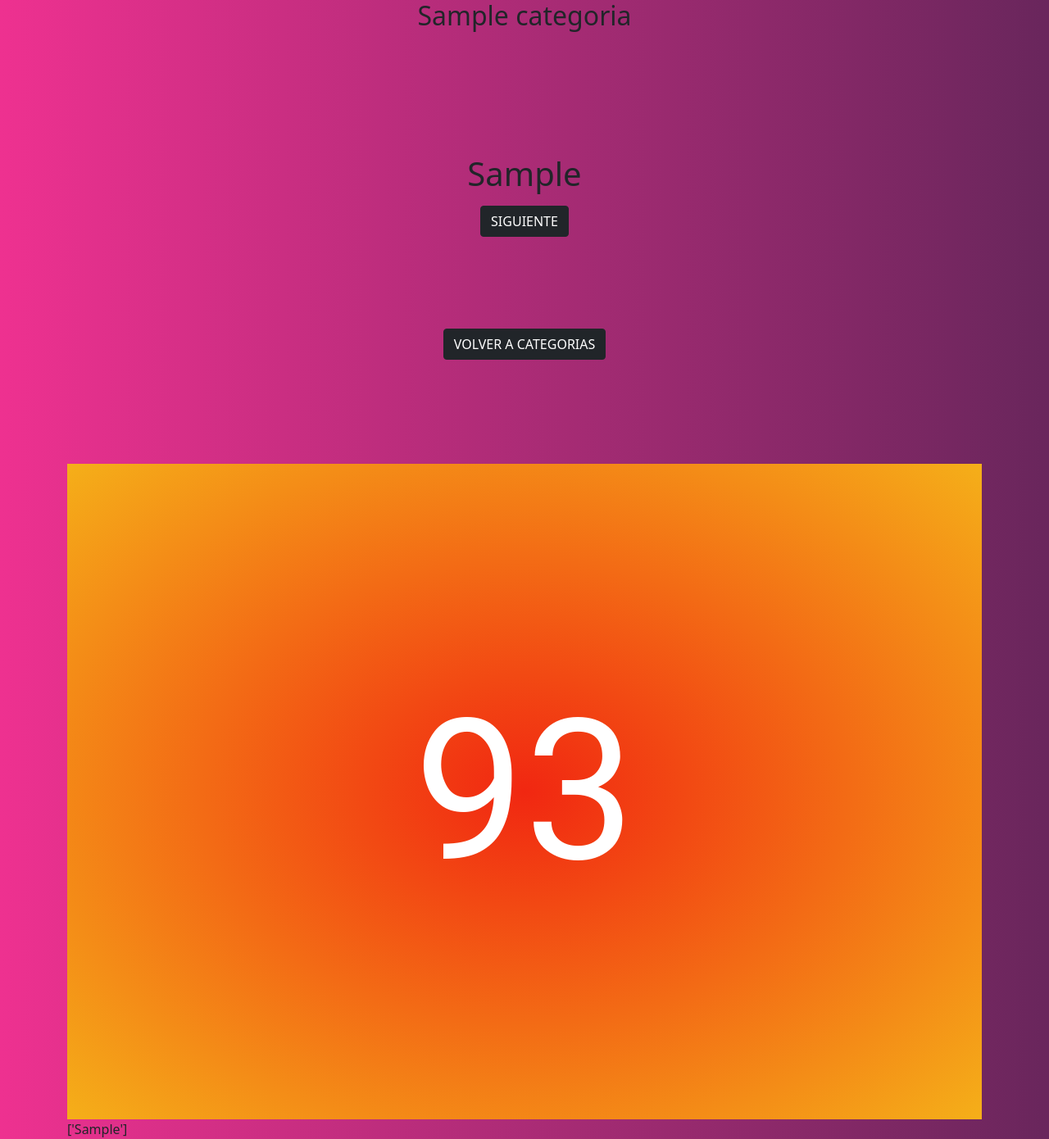
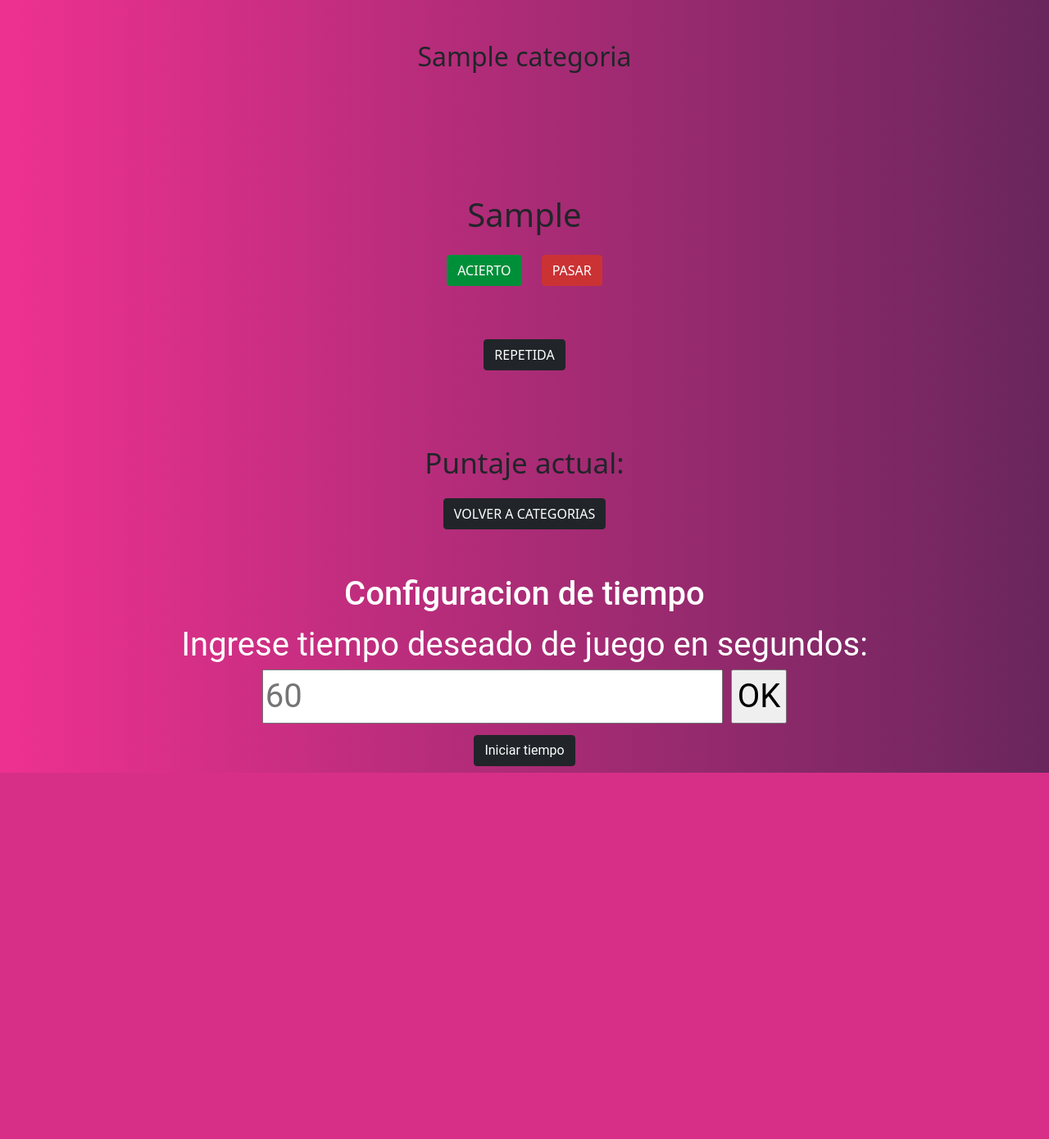
Before and after one commit to Colo07/pictionaryGame, a Django app: page /game/1 in a window 1280 px wide. Shown: the whole page at 82% size. After the commit the page ends 943 px from the top, so only its background shows below. Run offline with Django 4.2, Linux system fonts and the light colour scheme; tables that the repository leaves empty hold one stand-in row (values such as "Sample post"); parts of the project's set-up code (start-up, migrations or seed data) failed here and were passed over; some libraries are stand-ins or nearby versions.

Commit message:
juego Final

```diff
--- a/pictionaryGame/gameApp/static/gaming.css
+++ b/pictionaryGame/gameApp/static/gaming.css
@@ -3,6 +3,7 @@ body{
 }
 
 #titleCat{
+    margin-top:50px;
     text-align: center;
 }
 
@@ -11,9 +12,7 @@ body{
     text-align: center;
 }
 
-.container{
 
-}
 
 .botones{
     display:grid;
@@ -21,67 +20,57 @@ body{
     grid-template-rows: 1fr 1fr;
     justify-items: center;
     margin:15px;
-
-    height: 300px;
+    height: 150px;
 }
 
+#palabraIncorrecta{
+    background-color: #cb3234;
+    border-color: #cb3234;
+    margin:10px
 
+}
+
+#palabraCorrecta{
+ background-color: #008f39;
+ border-color: #008f39;
+ margin:10px
+}
+
+#palabraRepetida{
+    display:flex;
+    align-items:center;
+    margin-top:40px
+}
+
+#puntaje,#puntajeAcum{
+font-size:35px
+}
+
+#timeRest{
+ min-height: 100vh;
+color:black;
+}
 
 .timer {
   display: flex;
   align-items: center;
   justify-content: center;
-  min-height: 100vh;
+  max-height: 100vh;
   color: white;
   font-family: "Roboto", "Segoe UI", BlinkMacSystemFont, system-ui, -apple-system;
-  font-size: 30vmin;
+  font-size: 40px;
   text-align: center;
-  background: radial-gradient(#f12711, #f5af19);
+
 }
 
-.timer::before,
-.timer::after {
-  content: "";
-  width: 1ch;
-  animation: countdown 100s step-end infinite;
+.establecerTiempo{
+
+  display: grid;
+  margin-top: 250px;
+
+  color: white;
+  font-family: "Roboto", "Segoe UI", BlinkMacSystemFont, system-ui, -apple-system;
+  font-size: 40px;
+  text-align: center;
+
 }
-
-.timer::after {
-  animation-duration: 10s;
-}
-
-@keyframes countdown {
-  0% {
-    content: "9";
-  }
-  10% {
-    content: "8";
-  }
-  20% {
-    content: "7";
-  }
-  30% {
-    content: "6";
-  }
-  40% {
-    content: "5";
-  }
-  50% {
-    content: "4";
-  }
-  60% {
-    content: "3";
-  }
-  70% {
-    content: "2";
-  }
-  80% {
-    content: "1";
-  }
-  90% {
-    content: "0";
-  }
-  100% {
-    content: "0";
-  }
-}
--- /dev/null
+++ b/pictionaryGame/gameApp/static/main.js
@@ -0,0 +1 @@
+// solo por las dudas, si uso mucho JS, sacar en version final
--- a/pictionaryGame/gameApp/templates/home.html
+++ b/pictionaryGame/gameApp/templates/home.html
@@ -8,6 +8,10 @@
     <link rel="stylesheet" href="{% static  'home.css'%}" type="text/css">
     <link href="https://cdn.jsdelivr.net/npm/bootstrap@5.0.2/dist/css/bootstrap.min.css" rel="stylesheet" integrity="sha384-EVSTQN3/azprG1Anm3QDgpJLIm9Nao0Yz1ztcQTwFspd3yD65VohhpuuCOmLASjC" crossorigin="anonymous">
     <script src="https://cdn.jsdelivr.net/npm/bootstrap@5.0.2/dist/js/bootstrap.bundle.min.js" integrity="sha384-MrcW6ZMFYlzcLA8Nl+NtUVF0sA7MsXsP1UyJoMp4YLEuNSfAP+JcXn/tWtIaxVXM" crossorigin="anonymous"></script>
+    <script src={% static  'main.js' %} defer></script>
+    <script src="http://ajax.googleapis.com/ajax/libs/jquery/1.11.1/jquery.min.js"></script>
+
+
 </head>
 
 <body>
--- a/pictionaryGame/gameApp/templates/juego.html
+++ b/pictionaryGame/gameApp/templates/juego.html
@@ -22,6 +22,10 @@
     <link href="{% static 'fontawesomefree/css/fontawesome.css' %}" rel="stylesheet" type="text/css">
     <link href="{% static 'fontawesomefree/css/brands.css' %}" rel="stylesheet" type="text/css">
     <link href="{% static 'fontawesomefree/css/solid.css' %}" rel="stylesheet" type="text/css">
+    <script src={% static  'main.js' %} defer></script>
+    <script src="http://ajax.googleapis.com/ajax/libs/jquery/1.11.1/jquery.min.js"></script>
+
+
   </head>
   <body class="container">
     <h2 id="title">Seleccione una categoria</h2>
--- a/pictionaryGame/gameApp/templates/jugando.html
+++ b/pictionaryGame/gameApp/templates/jugando.html
@@ -1,4 +1,4 @@
-{% load static %}
+{%load static%}
 <!DOCTYPE html>
 <html lang="en">
 <head>
@@ -19,27 +19,101 @@
       crossorigin="anonymous"
     ></script>
 
+    <script src="http://ajax.googleapis.com/ajax/libs/jquery/1.11.1/jquery.min.js"></script>
+
+
+
 
 </head>
 <body>
 <section class="container">
     <h2 id="titleCat">{{categoria.nombre}}</h2>
-
     <h1 id="palabraRandom">
         {{ palabraRandom}}
     </h1>
     <div class="botones">
+        <div id="nuevaPalabra" >
+<!--            <button class="btn btn-dark" id =#nuevaPalabra onclick="nuevaPalabra({{listado}})"> SIGUIENTE</button> <br>  <br>-->
+            <button class="btn btn-dark" id='palabraCorrecta' onclick="nuevaPalabra({{listado}}); sumaPunto()"> ACIERTO</button>
+            <button  class="btn btn-dark" id="palabraIncorrecta" onclick="nuevaPalabra({{listado}}); restaPunto()"> PASAR</button>
+            <div class="botones">
+            <button class="btn btn-dark" id ='palabraRepetida' onclick="nuevaPalabra({{listado}})"> REPETIDA</button>
+                </div>
+        </div>
+        <div>
+            <p id="puntaje"> Puntaje actual: <span id="puntajeAcum"> </span></p>
+
+        </div>
+
         <div >
-            <a type="button" class="btn btn-dark"  href='/game/{{categoria.id}}' onClick="changeWord">SIGUIENTE</a>
-        </div>
-        <div >
-            <a type="button" class="btn btn-dark" href="/game">VOLVER A CATEGORIAS</a>
+            <a type="button" class="btn btn-dark" href="/game" >VOLVER A CATEGORIAS</a>
         </div>
     </div>
 
-    <div class="timer"> </div>
-    {{listado}}
+    <div class="establecerTiempo">
+            <h1>Configuracion de tiempo </h1>
+
+        <form method="get">
+             {% csrf_token %}
+            <label for="timeRequired">Ingrese tiempo deseado de juego en segundos: </label>
+            <input id="timeRequired" type="number" value="click" name="seconds-timer" placeholder="60" max="120">
+            <input type="submit" name ='botonOk' value="OK">
+        </form>
+
+        <div class="timer">
+            <div id="countdown">
+                <button class="btn btn-dark" onclick="setTimer({{segundos}})"> Iniciar tiempo</button>
+            </div>
+        </div>
+
+    </div>
+
+
+
+
+
+
+
+
+
+
+
+
+    <script type="text/javascript">
+        function nuevaPalabra(listado) {
+           var palabra = listado[Math.floor(Math.random() * listado.length)];
+          document.getElementById('palabraRandom').innerHTML = palabra;
+            }
+        var puntaje = 0;
+        function sumaPunto() {
+            puntaje +=1
+             document.getElementById('puntajeAcum').innerHTML = puntaje;
+        }
+        function restaPunto() {
+            puntaje -=1
+             document.getElementById('puntajeAcum').innerHTML = puntaje;
+        }
+
+    </script>
+<script>
+function setTimer(timeSeconds){
+    var timeleft = timeSeconds;
+    var downloadTimer = setInterval(function(){
+      if(timeleft <= 0){
+        clearInterval(downloadTimer);
+
+        document.getElementById("countdown").innerHTML = "Fin del tiempo";
+
+      } else {
+        document.getElementById("countdown").innerHTML = timeleft + " segundos restantes";
+      }
+      timeleft -= 1;
+    }, 1000);}
+</script>
+
 
 </section>
+
 </body>
+
 </html>
--- a/pictionaryGame/gameApp/views.py
+++ b/pictionaryGame/gameApp/views.py
@@ -1,37 +1,28 @@
-from django.http import HttpResponse
 from django.shortcuts import get_object_or_404, render
 
-from django.core import serializers
-from gameApp import models
 from gameApp.models import Categoria
 
 import random
 
 
+# Create your views here.
+def homePage(request):
+    return render(request, 'home.html')
 
-# Create your views here.
-def homePage (request):
-    return render(request,'home.html')
 
 def game(request):
-    categorias= Categoria.objects.all()
-    # categoria = models.get_object_or_404(Categoria,pk=id)
-    return render (request,'juego.html',{'categorias':categorias})
+    categorias = Categoria.objects.all()
+    return render(request, 'juego.html', {'categorias': categorias})
 
 
 def gaming(request, id):
-    categoria = get_object_or_404(Categoria,pk=id)
+    categoria = get_object_or_404(Categoria, pk=id)
     listado = categoria.listaPalabras.split()
     palabraRandom = random.choice(listado)
-    return render (request,'jugando.html', {'categoria':categoria,'listado':listado,'palabraRandom':palabraRandom})
-
-def changeWord(request):
-    return render (request,'juego.html')
-
-
-
-def settings(request):
-    return render(request,'config.html')
-
-def do_something():
-	print('-------test--------')
+    segundos = 0
+    if request.GET.get('botonOk'):
+        segundos = int(request.GET.get('seconds-timer'))
+    else:
+        print('not')
+    return render(request, 'jugando.html',
+                  {'categoria': categoria, 'listado': listado, 'palabraRandom': palabraRandom, 'segundos': segundos})
```
Also changed, not shown: pictionaryGame/gameApp/templates/config.html (deleted, +0 -30 lines), pictionaryGame/pictionaryGame/settings.py (+2 -14 lines).
